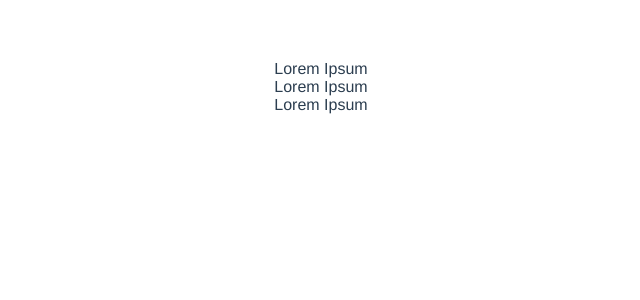
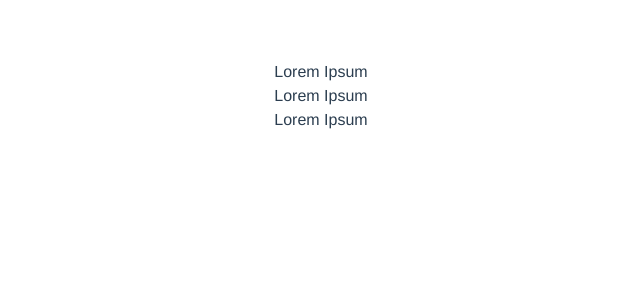
Before and after one commit to AndreaNocciolini/proj-html-vuejs, a Vue app: page / in a window 1280 px wide. Shown: the top 300 px of the page, without its empty margins (319-959 px from the left). Built offline with nearby package versions, Linux system fonts and the light colour scheme.

Commit message:
install and import bootstrap

```diff
--- a/package.json
+++ b/package.json
@@ -8,6 +8,7 @@
     "lint": "vue-cli-service lint"
   },
   "dependencies": {
+    "bootstrap": "^5.1.3",
     "core-js": "^3.6.5",
     "vue": "^2.6.11"
   },
--- a/src/App.vue
+++ b/src/App.vue
@@ -22,6 +22,8 @@ export default {
 </script>
 
 <style lang="scss">
+@import "~bootstrap/scss/bootstrap";
+
 #app {
   font-family: Avenir, Helvetica, Arial, sans-serif;
   -webkit-font-smoothing: antialiased;
```
Also changed, not shown: 1 other file (tests, documents, lock files or other folders).
